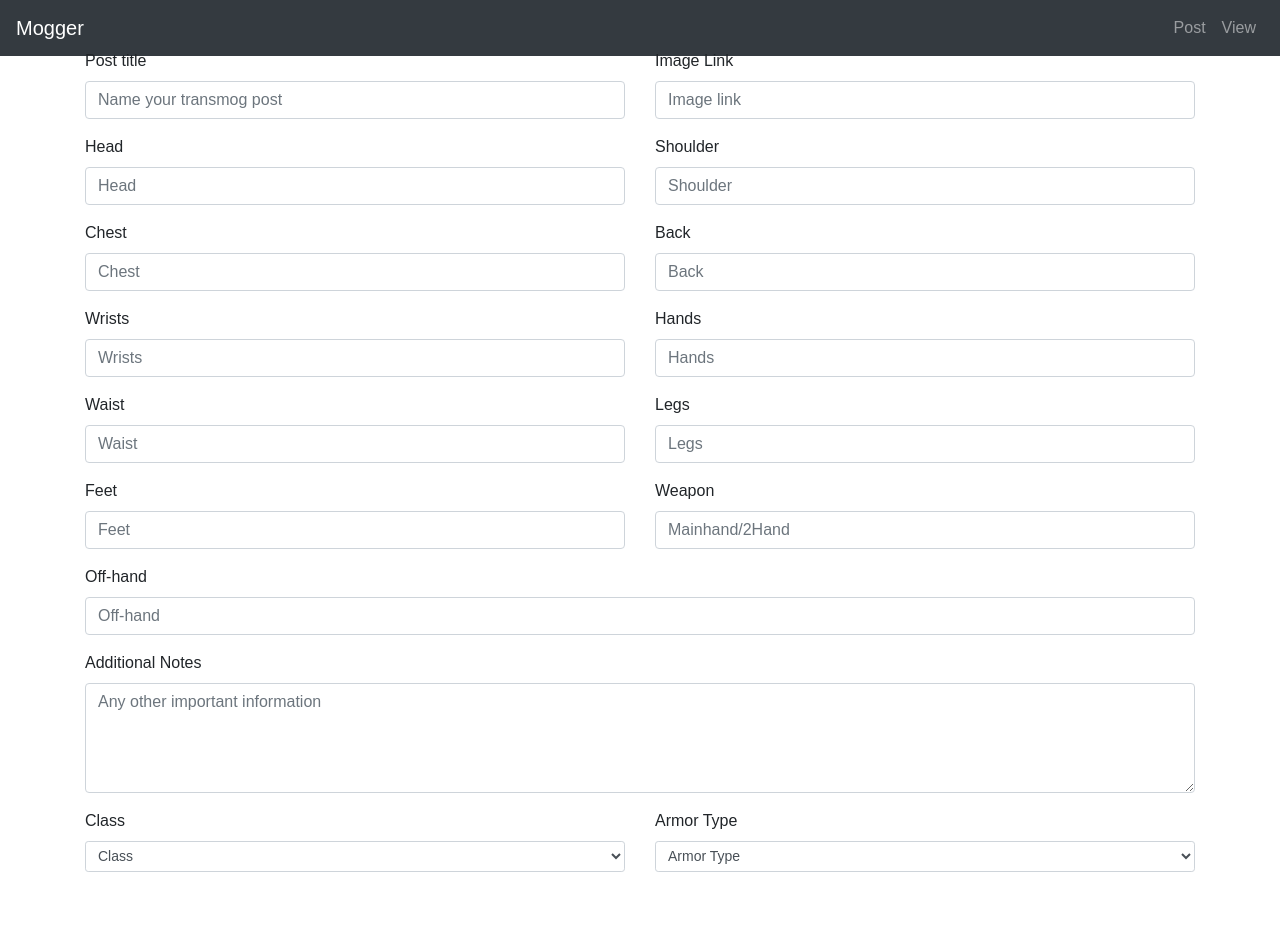
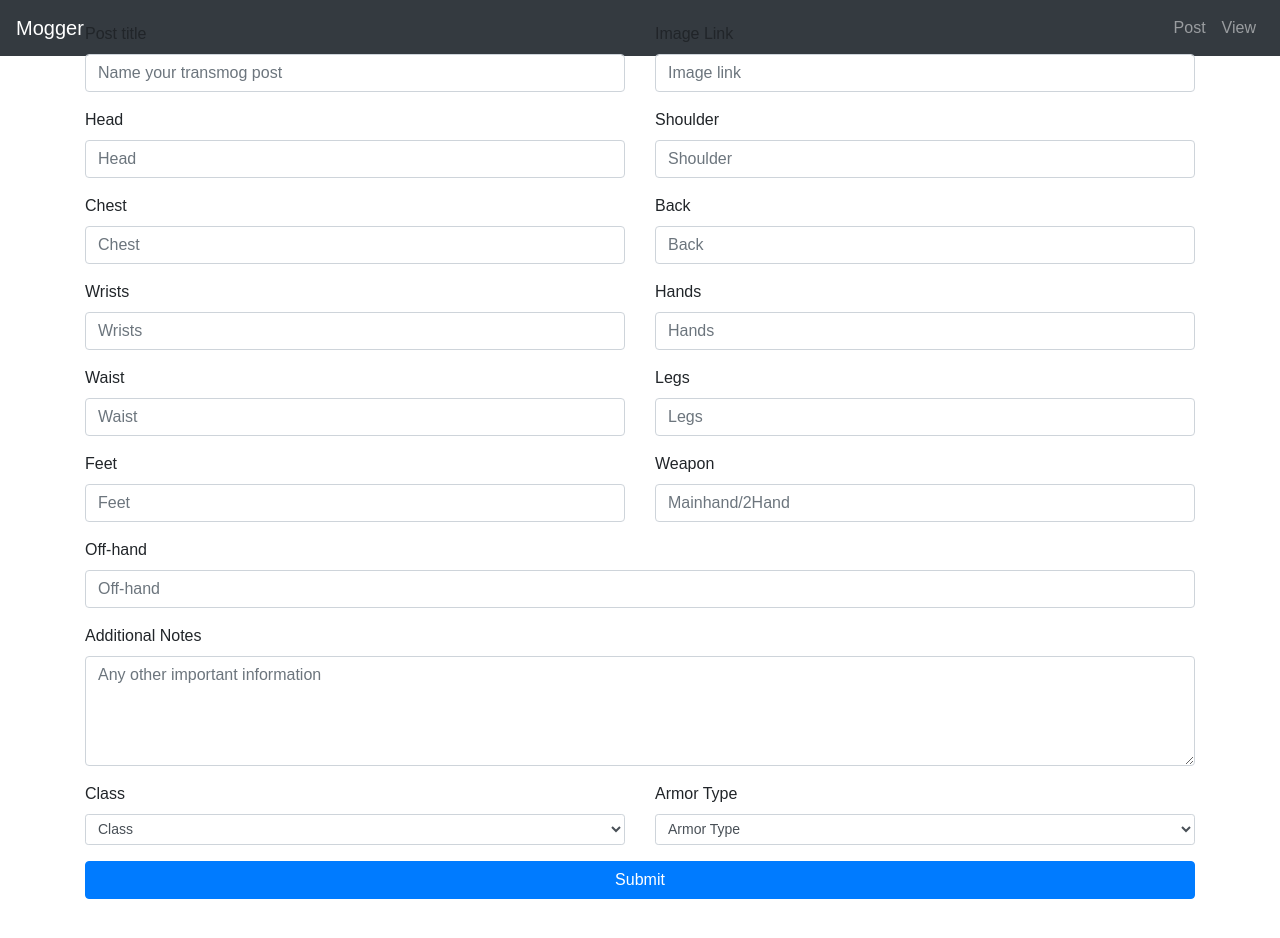
Before and after one commit to Danex2/mogger, a React (Create React App) app in the folder mogger-front/: page /post in a window 1280 px wide. Shown: the top 938 px of the page. Built offline with nearby package versions, Linux system fonts and the light colour scheme.

Commit message:
lol post request works

```diff
--- a/mogger-front/src/components/Post.js
+++ b/mogger-front/src/components/Post.js
@@ -1,4 +1,5 @@
 import React, { Component } from 'react';
+import axios from 'axios';
 
 class Post extends Component {
   state = {
@@ -17,14 +18,44 @@ class Post extends Component {
     offhand: '',
     notes: ''
   };
+
+  onSubmit = e => {
+    e.preventDefault();
+    const postData = {
+      title: this.state.title,
+      imgLink: this.state.image,
+      head: this.state.head,
+      shoulder: this.state.shoulder,
+      chest: this.state.chest,
+      back: this.state.back,
+      wrists: this.state.wrists,
+      hands: this.state.hands,
+      waist: this.state.waist,
+      legs: this.state.legs,
+      feet: this.state.feet,
+      weapon: this.state.weapon,
+      weapon2: this.state.offhand,
+      notes: this.state.notes
+    };
+    axios
+      .post('/api/post', postData)
+      .then(res => {
+        this.props.history.push('/view');
+      })
+      .catch(err => {
+        if (err) {
+          console.log(err);
+        }
+      });
+  };
+
   handleChange = e => {
     this.setState({ [e.target.name]: e.target.value });
-    console.log(this.state.shoulder);
   };
   render() {
     return (
       <div className="container post-container d-flex align-items-center">
-        <form>
+        <form onSubmit={this.onSubmit}>
           <h1 className="text-center">Post new transmog</h1>
           <div className="row">
             <div className="col-lg-6 mb-3">
@@ -167,9 +198,9 @@ class Post extends Component {
                 rows="4"
               />
             </div>
-            <div className="col-lg-6 mb-5">
+            <div className="col-lg-6 mb-3">
               <label htmlFor="formGroupExampleInput2">Class</label>
-              <select class="form-control form-control-sm">
+              <select className="form-control form-control-sm">
                 <option>Class</option>
                 <option>Mage</option>
                 <option>Hunter</option>
@@ -187,7 +218,7 @@ class Post extends Component {
             </div>
             <div className="col-lg-6 mb-3">
               <label htmlFor="formGroupExampleInput2">Armor Type</label>
-              <select class="form-control form-control-sm">
+              <select className="form-control form-control-sm">
                 <option>Armor Type</option>
                 <option>Cloth</option>
                 <option>Leather</option>
@@ -196,6 +227,9 @@ class Post extends Component {
               </select>
             </div>
           </div>
+          <button type="submit" className="btn btn-primary mb-5 col-lg-12">
+            Submit
+          </button>
         </form>
       </div>
     );
```
